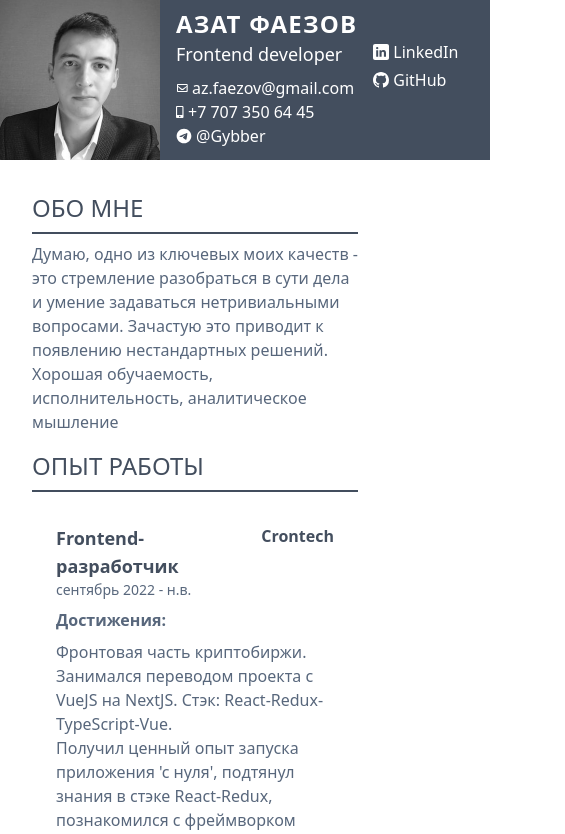
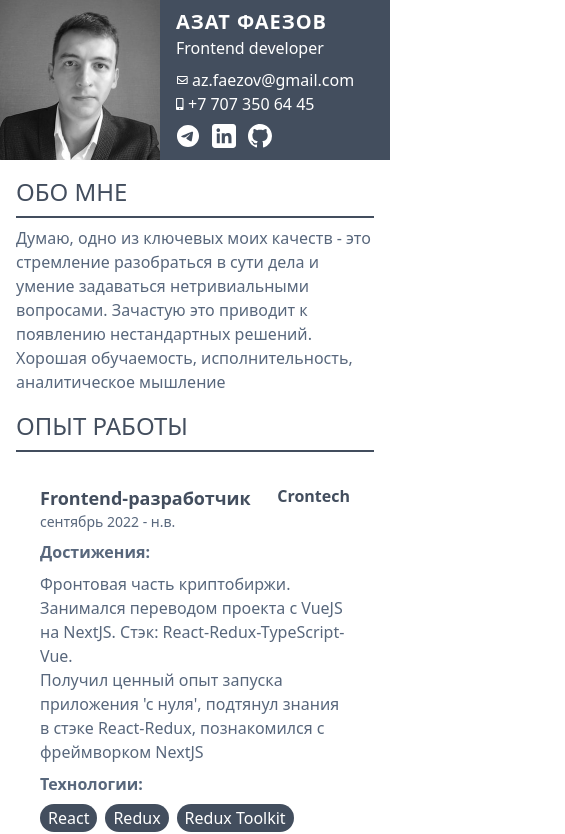
Before and after one commit to gybber-dev/cv, a React (Create React App) app: page / in a window 390 px wide. Shown: the top 834 px of the page, 565 px wide, since content can reach past the window. Built offline with nearby package versions, Linux system fonts and the light colour scheme.

Commit message:
mobile view fixes

```diff
--- a/src/App.js
+++ b/src/App.js
@@ -33,10 +33,10 @@ const App = () => {
       <header className='bg-back h-[160px] min-w-max'>
         <div className='flex m-auto w-full lg:w-[1024px]'>
           <img className='h-[160px]' src={avatar} alt="me"/>
-          <div className='flex text-white justify-between pl-4 pr-8 py-2 infoWrapper'>
+          <div className='flex flex-col sm:flex-row text-white justify-between pl-4 pr-4 md:pr-8 py-2 infoWrapper'>
             <div className='mr-4'>
-              <div className='text-2xl uppercase font-semibold tracking-wider'>{u.name}</div>
-              <div className='text-lg mb-2'>{u.position}</div>
+              <div className='text-xl md:text-2xl uppercase font-semibold tracking-wider'>{u.name}</div>
+              <div className='text-md md:text-lg mb-2 font-normal'>{u.position}</div>
               <div className='flex text-white items-center'>
                 <img src={mailIcon} alt='mail' className='mr-1' />
                 {u.mail}
@@ -45,12 +45,12 @@ const App = () => {
                 <img src={phoneIcon} alt='phone' className='mr-1' />
                 {u.phone}
               </div>
-              {u.contacts.telegram && <a className='flex text-white items-center' href={u.contacts.telegram.link}>
+              {u.contacts.telegram && <a className='hidden sm:flex text-white items-center' href={u.contacts.telegram.link}>
                 <TelegramIcon className='mr-1' />
                 {u.contacts.telegram.title}
               </a>}
             </div>
-            <div className='pt-8'>
+            <div className='hidden sm:block pt-8'>
               {u.contacts.in && <a className='flex text-white items-center mb-1' href={u.contacts.in.link}>
                 <img src={inIcon} alt='icon' className='mr-1' />
                 {u.contacts.in.title}
@@ -68,10 +68,27 @@ const App = () => {
                 {u.contacts.web}
               </div>}
             </div>
+            <div className='flex sm:hidden my-2'>
+              {u.contacts.telegram && <a className='flex text-white items-center mb-1 mr-2' href={u.contacts.telegram.link}>
+                <TelegramIcon className='mr-1 w-6 h-6' />
+              </a>}
+              {u.contacts.in && <a className='flex text-white items-center mb-1 mr-2' href={u.contacts.in.link}>
+                <img src={inIcon} alt='icon' className='mr-1 w-6 h-6' />
+              </a>}
+              {u.contacts.github && <a className='flex text-white items-center mb-1 mr-2' href={u.contacts.github.link}>
+                <GithubIcon className='mr-1 w-6 h-6' />
+              </a>}
+              {u.contacts.codeopen && <div className='flex text-white items-center mb-1 mr-2'>
+                <img src={codeopenIcon} alt='codeopen' className='mr-1 w-6 h-6' />
+              </div>}
+              {u.contacts.web && <div className='flex text-white items-center mb-1'>
+                <img src={webIcon} alt='web' className='mr-1 w-6 h-6' />
+              </div>}
+            </div>
           </div>
         </div>
       </header>
-      <div className='p-8 block md:grid md:grid-cols-[2fr_1fr] md:grid-rows-[auto_5fr] md:col-span-2 m-auto w-full lg:w-[1024px]'>
+      <div className='p-4 md:p-8 block md:grid md:grid-cols-[2fr_1fr] md:grid-rows-[auto_5fr] md:col-span-2 m-auto w-full lg:w-[1024px]'>
         <div className='col-start-1 col-end-[-1]'>
           <InfoBlock title={u.summary.title[lang]}>
             {u.summary.content[lang]}
--- a/src/components/JobBlock/index.jsx
+++ b/src/components/JobBlock/index.jsx
@@ -40,9 +40,9 @@ const JobBlock = ({
       {achievements}
     </div>
     <div className='subtitle'>{titles.technologies[lang]}</div>
-    <div className='flex ml'>
+    <div className='flex ml flex-wrap'>
       {tags.map((tag, index) => (
-        <div key={index} className='flex justify-center items-center bg-back text-white rounded-2xl px-2 py-0.5 mr-2 last:mr-0 whitespace-nowrap'>{tag}</div>
+        <div key={index} className='flex justify-center items-center bg-back text-white rounded-2xl px-2 py-0.5 mr-2 mb-1 last:mr-0 whitespace-nowrap'>{tag}</div>
       ))}
     </div>
     {portfolio && <>
```
